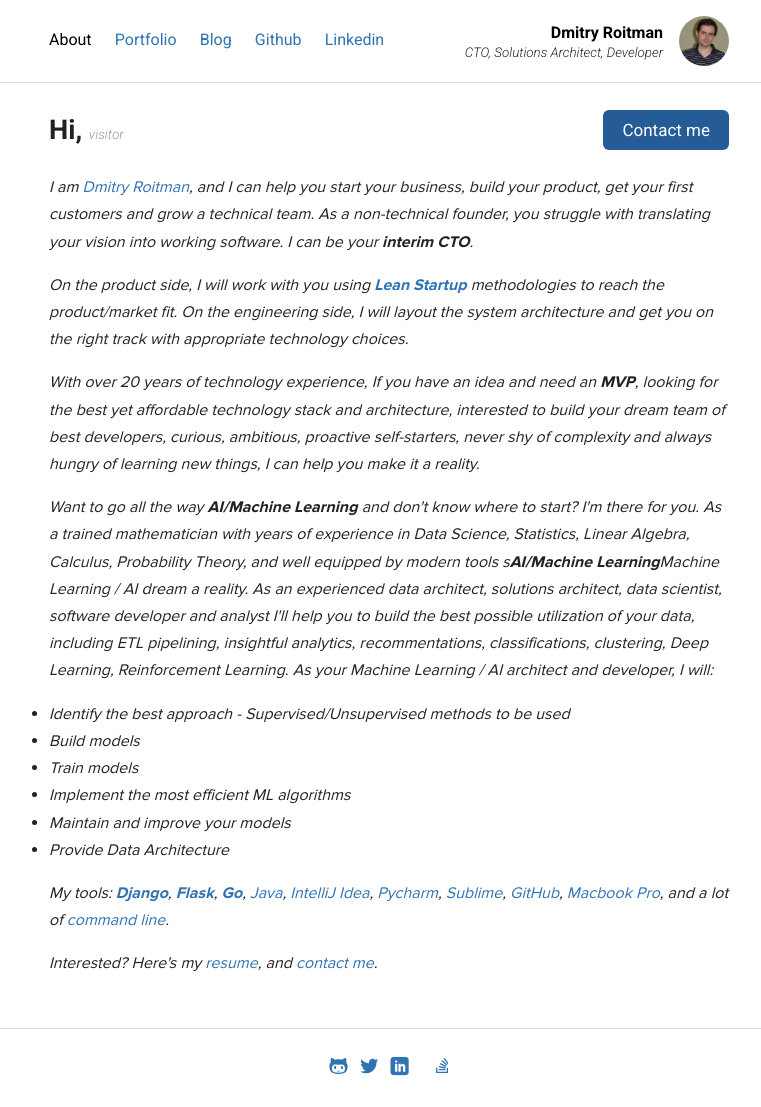
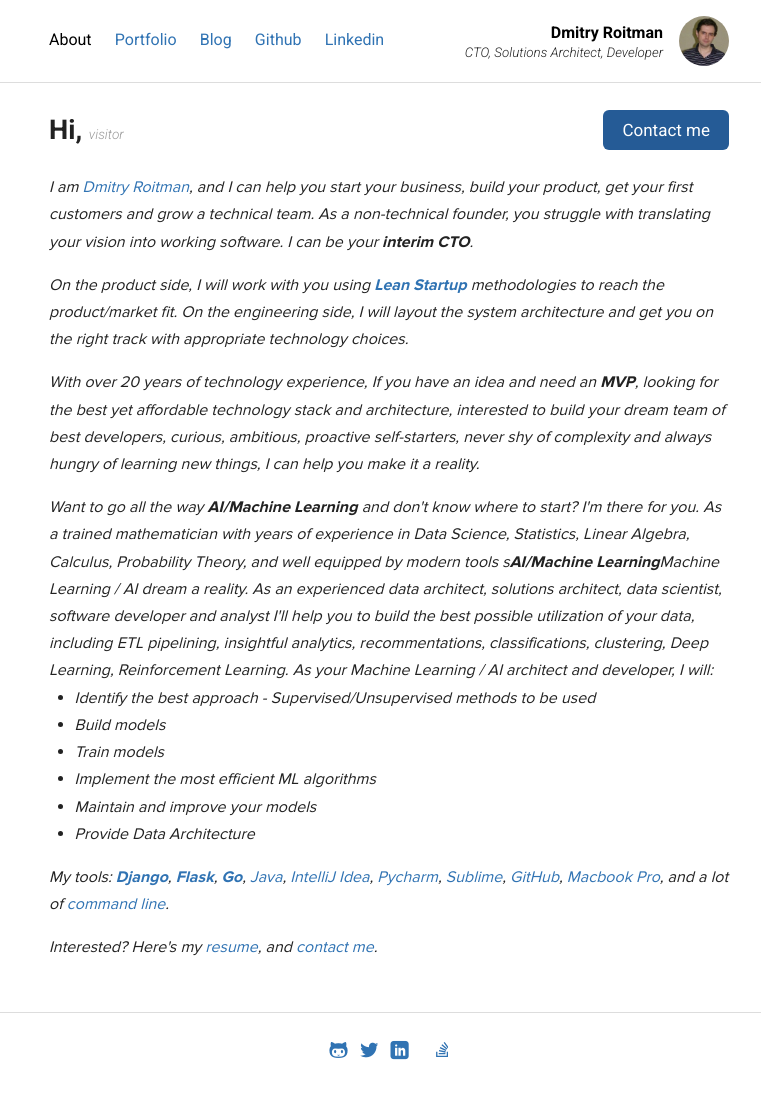
Before and after one commit to dmitryro/dmitryro.github.io, a Jekyll site: the page built from index.html, in a window 1280 px wide. Shown: the whole page, without its empty margins (251-1012 px from the left). Built offline with Jekyll 4.4.1, drawn with Linux system fonts in a browser that asks for light colours; nearby versions of some CDN libraries.

Commit message:
add index

```diff
--- a/index.html
+++ b/index.html
@@ -5,7 +5,7 @@
 description: Dmitry Roitman helps non-technical founders start business, build a product, get customers and grow a technical team.
 ---
 
-<section class="about-me inner" itemscope itemtype="http://data-vocabulary.org/Person">
+<section class="about-me inner" itemscope itemtype="http://data-vocabulary.org/Person" style="font-style: normal;">
   <div class="pull-right speak-english"></div>
 
   <h1>
@@ -36,12 +36,15 @@
   </p>
 
   <p>
+     <div>
      Want to go all the way <strong>AI/Machine Learning</strong> and don't know where to start? I'm there for you. As a trained
      mathematician with years of experience in Data Science, Statistics, Linear Algebra, Calculus, Probability Theory,
      and well equipped by modern tools s<strong>AI/Machine Learning</strong>Machine Learning / AI dream a reality. As an experienced
      data architect, solutions architect, data scientist, software developer and analyst I'll help you to build the best possible
      utilization of your data, including ETL pipelining, insightful analytics, recommentations, classifications, clustering, Deep Learning, Reinforcement Learning.
      As your Machine Learning / AI architect and developer, I will:<br/>
+     </div>
+     <div style="margin-left:1.6em;">
      <ul>
        <li>Identify the best approach - Supervised/Unsupervised methods to be used</li>
        <li>Build models</li>
@@ -50,6 +53,7 @@
        <li>Maintain and improve your models</li>
        <li>Provide Data Architecture</li>
      </ul>
+     </div>
   </p>
 
   <p>
```
